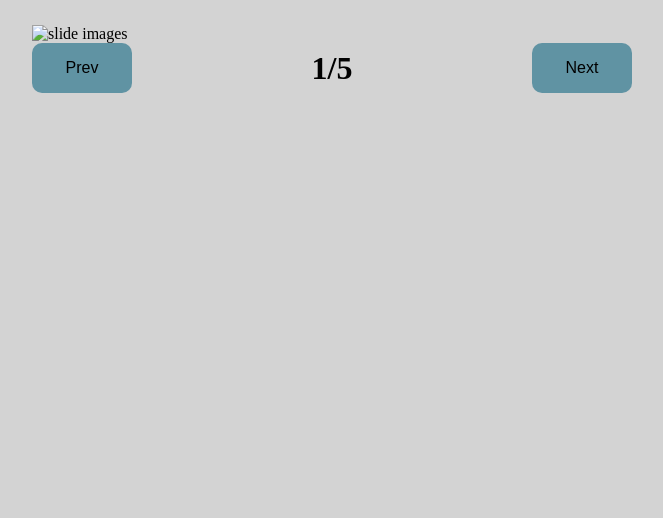
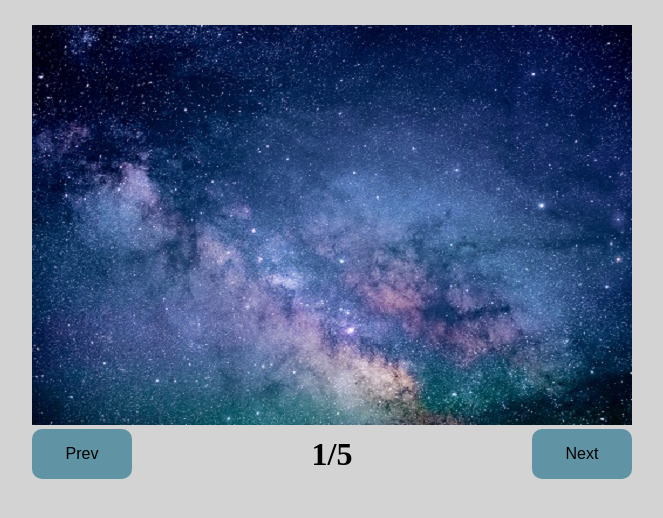
Before and after one commit to stromerthaha/exp--no--3-gallery-slider-, a plain HTML site: page index.html in a window 1280 px wide. Shown: the whole page, without its empty margins (308-971 px from the left). Drawn offline with Linux system fonts and the light colour scheme.

Commit message:
Update index.html

```diff
--- a/index.html
+++ b/index.html
@@ -8,7 +8,7 @@
 <body>
 
         <div class="app_container">
-            <img src="img/a.jpg" alt="slide images" class="image" id="image">
+            <img src="a.jpg" alt="slide images" class="image" id="image">
             <div class="buttons">
                 <button class="prev" id="prev">Prev</button>
                 <p class="info" id="info">1/5</p>
```
